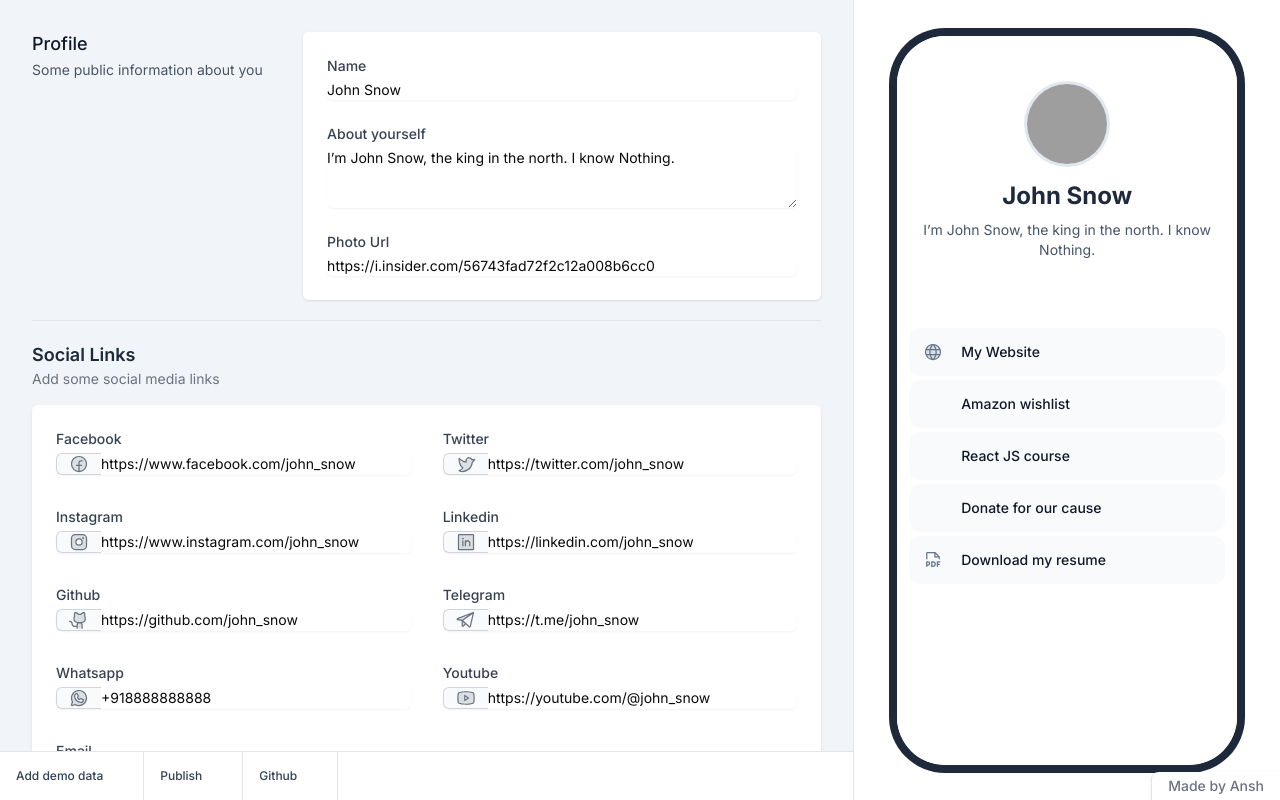
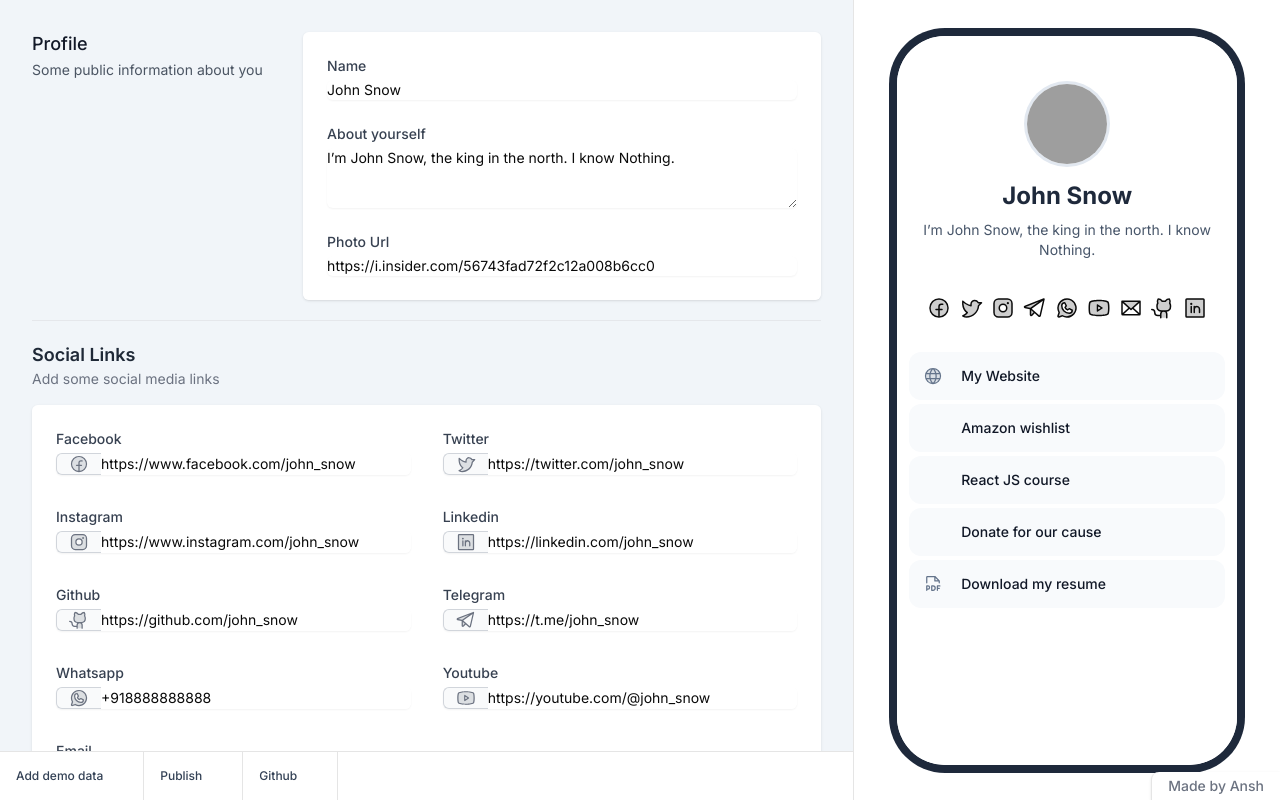
Before and after one commit to ansh-sx/freelink, a Next.js app: page / in a window 1280 px wide. Both pictures are taken after typing "Sample", "Sample", "Sample", "Sample", "Sample", "Sample" into the empty fields and a click on the button "Add demo data". Built offline with nearby package versions, Linux system fonts and the light colour scheme; grey boxes are pictures that could not be loaded; some icons are missing.

Commit message:
Update Simple.tsx

```diff
--- a/components/Templates/Simple.tsx
+++ b/components/Templates/Simple.tsx
@@ -58,70 +58,70 @@ const ProfileSection: React.FC<ProfileProps> = ({ acc }) => {
           {acc.f && (
             <span className="p-1">
               <a href={acc.f} target="_blank" rel="noopener noreferrer">
-                <Icon name="ph:facebook-logo-duotone" className="h-6 w-6" />
+                <Icon icon="ph:facebook-logo-duotone" className="h-6 w-6" />
               </a>
             </span>
           )}
           {acc.t && (
             <span className="p-1">
               <a href={acc.t} target="_blank" rel="noopener noreferrer">
-                <Icon name="ph:twitter-logo-duotone" className="h-6 w-6" />
+                <Icon icon="ph:twitter-logo-duotone" className="h-6 w-6" />
               </a>
             </span>
           )}
           {acc.ig && (
             <span className="p-1">
               <a href={acc.ig} target="_blank" rel="noopener noreferrer">
-                <Icon name="ph:instagram-logo-duotone" className="h-6 w-6" />
+                <Icon icon="ph:instagram-logo-duotone" className="h-6 w-6" />
               </a>
             </span>
           )}
           {acc.m && (
             <span className="p-1">
               <a href={acc.m} target="_blank" rel="noopener noreferrer">
-                <Icon name="ph:envelope-duotone" className="h-6 w-6" />
+                <Icon icon="ph:envelope-duotone" className="h-6 w-6" />
               </a>
             </span>
           )}
           {acc.tg && (
             <span className="p-1">
               <a href={acc.tg} target="_blank" rel="noopener noreferrer">
-                <Icon name="ph:telegram-logo-duotone" className="h-6 w-6" />
+                <Icon icon="ph:telegram-logo-duotone" className="h-6 w-6" />
               </a>
             </span>
           )}
           {acc.w && (
             <span className="p-1">
               <a href={`https://wa.me/${acc.w}`} target="_blank" rel="noopener noreferrer">
-                <Icon name="ph:whatsapp-logo-duotone" className="h-6 w-6" />
+                <Icon icon="ph:whatsapp-logo-duotone" className="h-6 w-6" />
               </a>
             </span>
           )}
           {acc.y && (
             <span className="p-1">
               <a href={acc.y} target="_blank" rel="noopener noreferrer">
-                <Icon name="ph:youtube-logo-duotone" className="h-6 w-6" />
+                <Icon icon="ph:youtube-logo-duotone" className="h-6 w-6" />
               </a>
             </span>
           )}
           {acc.e && (
             <span className="p-1">
               <a href={`mailto:${acc.e}`} target="_blank" rel="noopener noreferrer">
-                <Icon name="ph:envelope-duotone" className="h-6 w-6" />
+                <Icon icon="ph:envelope-duotone" className="h-6 w-6" />
               </a>
             </span>
           )}
           {acc.gh && (
             <span className="p-1">
               <a href={acc.gh} target="_blank" rel="noopener noreferrer">
-                <Icon name="ph:github-logo-duotone" className="h-6 w-6" />
+                <Icon icon="ph:github-logo-duotone" className="h-6 w-6" />
               </a>
             </span>
           )}
           {acc.l && (
             <span className="p-1">
               <a href={acc.l} target="_blank" rel="noopener noreferrer">
-                <Icon name="ph:linkedin-logo-duotone" className="h-6 w-6" />
+                <Icon icon="ph:linkedin-logo-duotone" className="h-6 w-6" />
               </a>
             </span>
           )}
```
